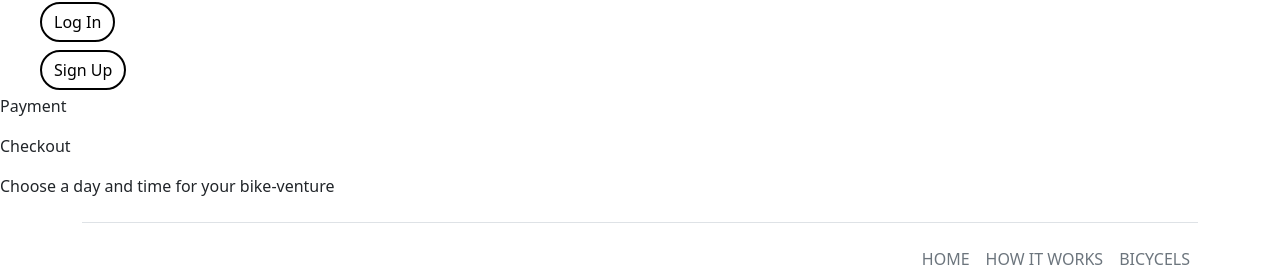
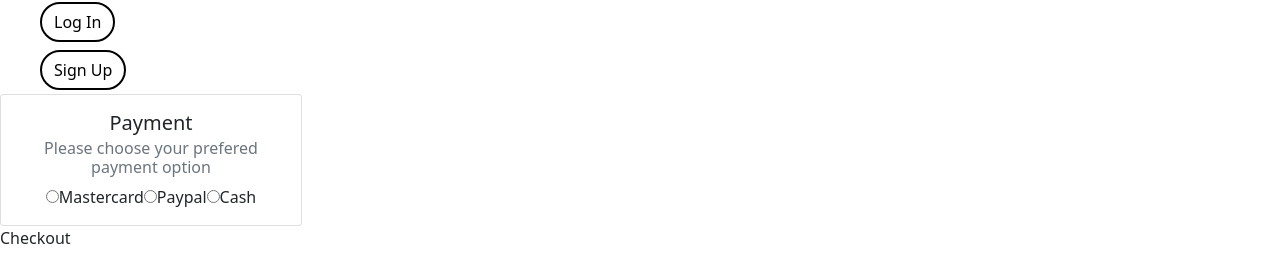
Before and after one commit to Ivorysanna/Fahrradverleih, a Vue app: page /RentABike in a window 1280 px wide. Shown: the part 431-701 px from the top of the page. Built offline with nearby package versions, Linux system fonts and the light colour scheme; no server answers.

Commit message:
payment options added

```diff
--- a/src/views/RentABikeView.vue
+++ b/src/views/RentABikeView.vue
@@ -168,7 +168,26 @@ export default {
                 />
             </div>
 
-            <p>Payment</p>
+            <!-- <p>Payment</p> -->
+
+            <div class="row row-cols-1 row-cols-md-4 g-4">
+                <div class="col">
+                    <div class="card col text-center">
+                        <div class="card-body">
+                            <h5 class="card-title">Payment</h5>
+                            <h6 class="card-subtitle mb-2 text-muted">Please choose your prefered payment option</h6>
+                            <form>
+                                <input type="radio" id="mc" name="payment" value="Mastercard" />
+                                <label for="mc"> Mastercard</label>
+                                <input type="radio" id="pp" name="payment" value="Paypal" />
+                                <label for="pp">Paypal</label>
+                                <input type="radio" id="cash" name="payment" value="Cash" />
+                                <label for="cash">Cash</label>
+                            </form>
+                        </div>
+                    </div>
+                </div>
+            </div>
             <p>Checkout</p>
         </div>
         <div class="dayTime">
```
